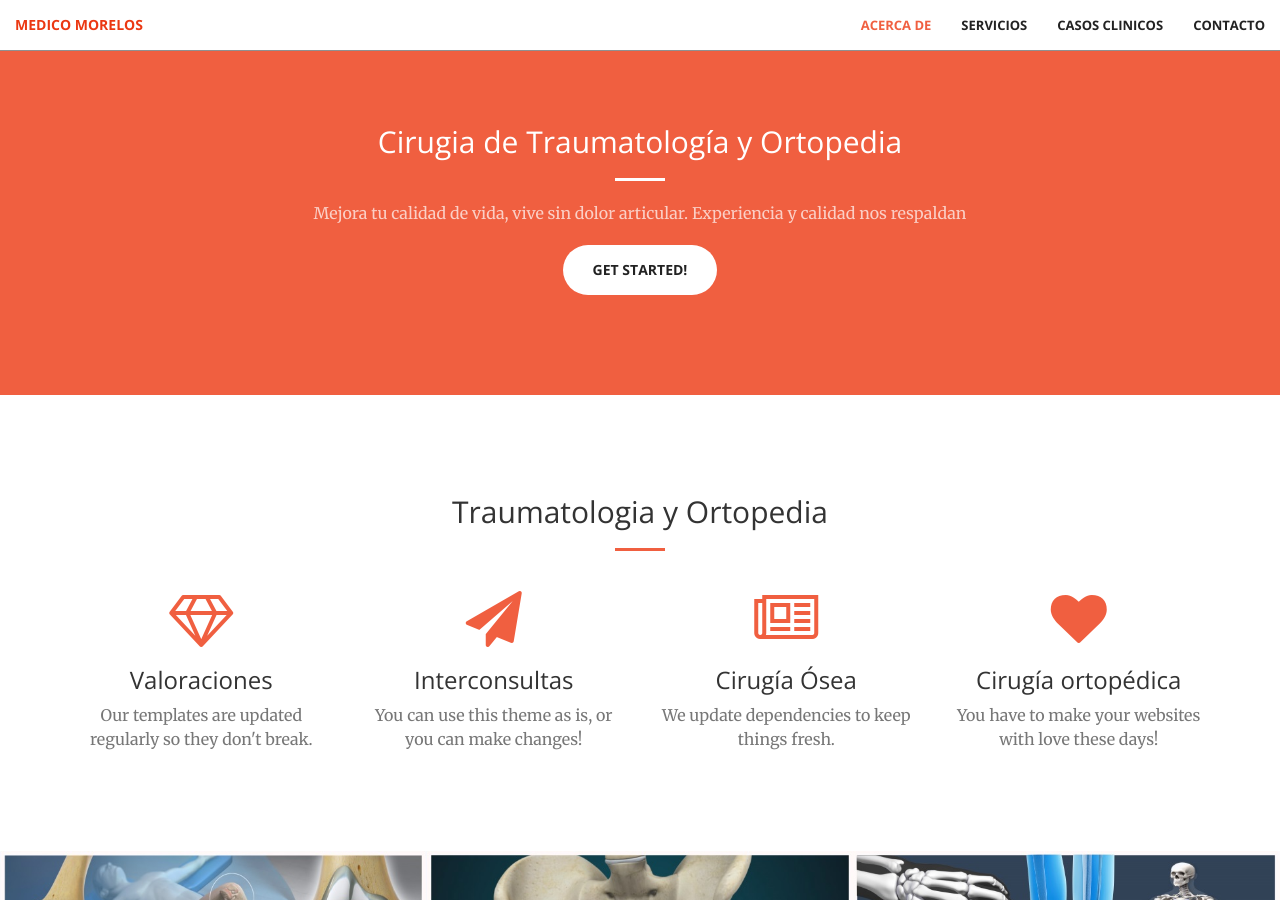
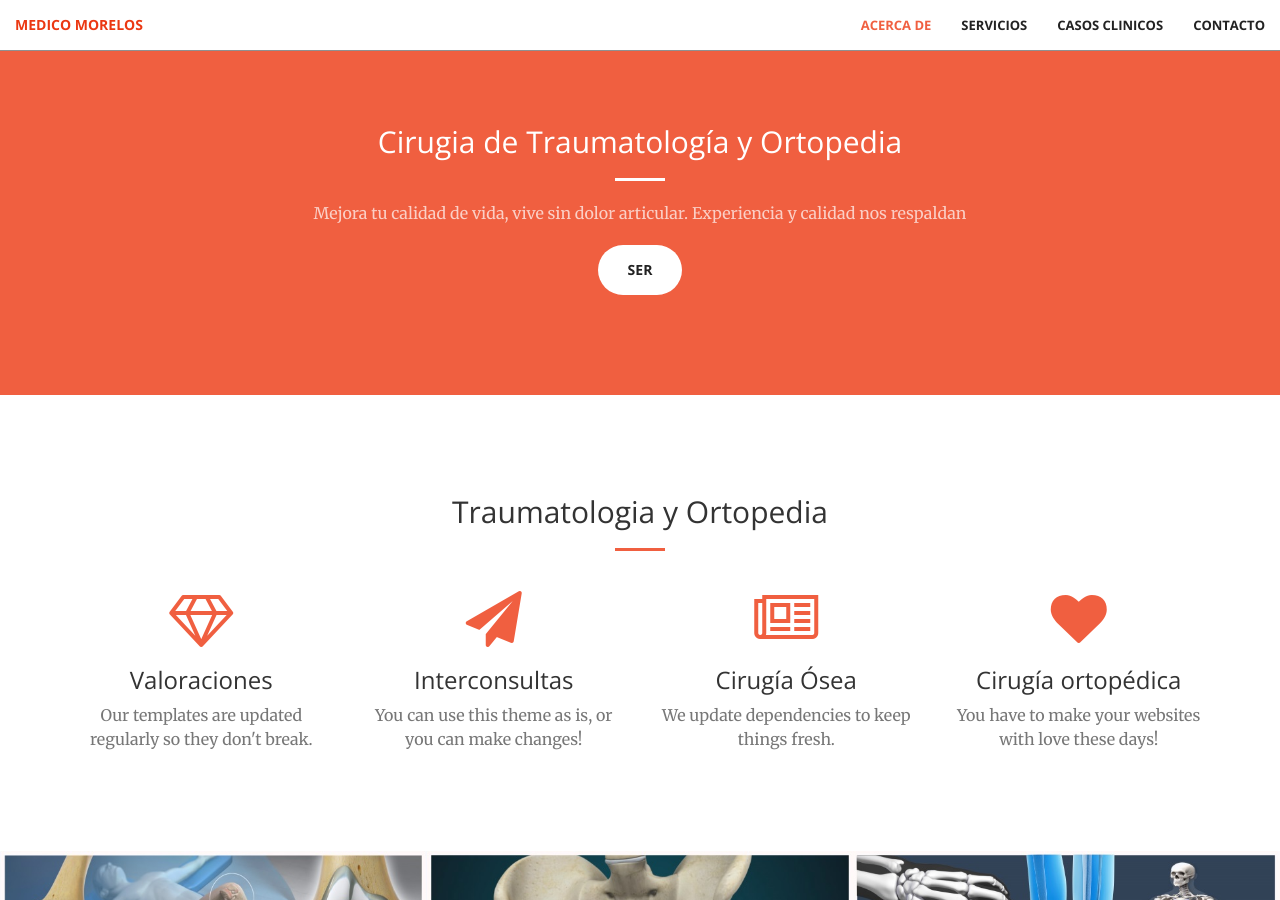
Before and after one commit to MedicoMorales/MedicoMorelos, a Jekyll site: the page built from index.html, in a window 1280 px wide and 900 px high, scrolled down 875 px. Built offline with Jekyll 4.4.1, drawn with Linux system fonts in a browser that asks for light colours.

Commit message:
Update call-to-action.html

```diff
--- a/_includes/call-to-action.html
+++ b/_includes/call-to-action.html
@@ -5,7 +5,7 @@
                 <h2 class="section-heading">Cirugia de Traumatología y Ortopedia</h2>
                 <hr class="light">
                 <p class="text-faded">Mejora tu calidad de vida, vive sin dolor articular. Experiencia y calidad nos respaldan</p>
-                <a href="#" class="btn btn-default btn-xl">Get Started!</a>
+                <a href="#" class="btn btn-default btn-xl">Ser</a>
             </div>
         </div>
     </div>
```
